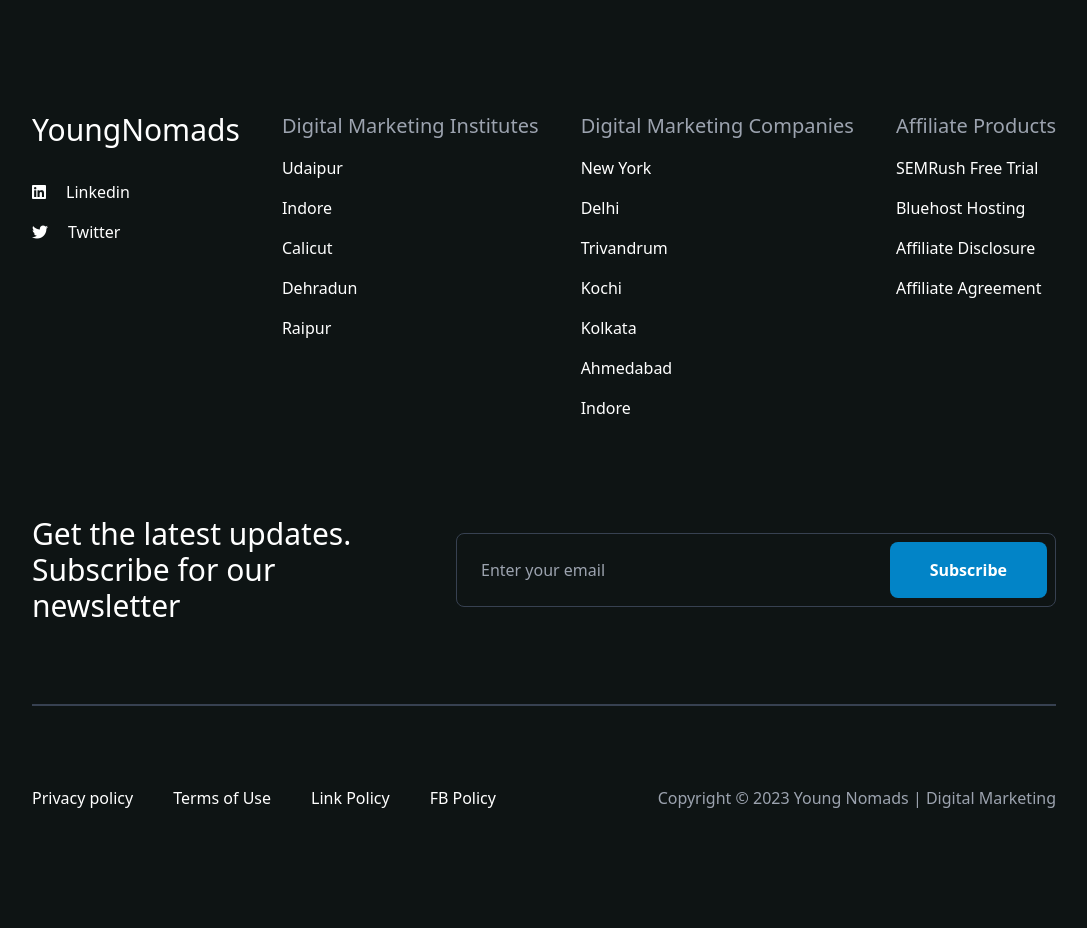
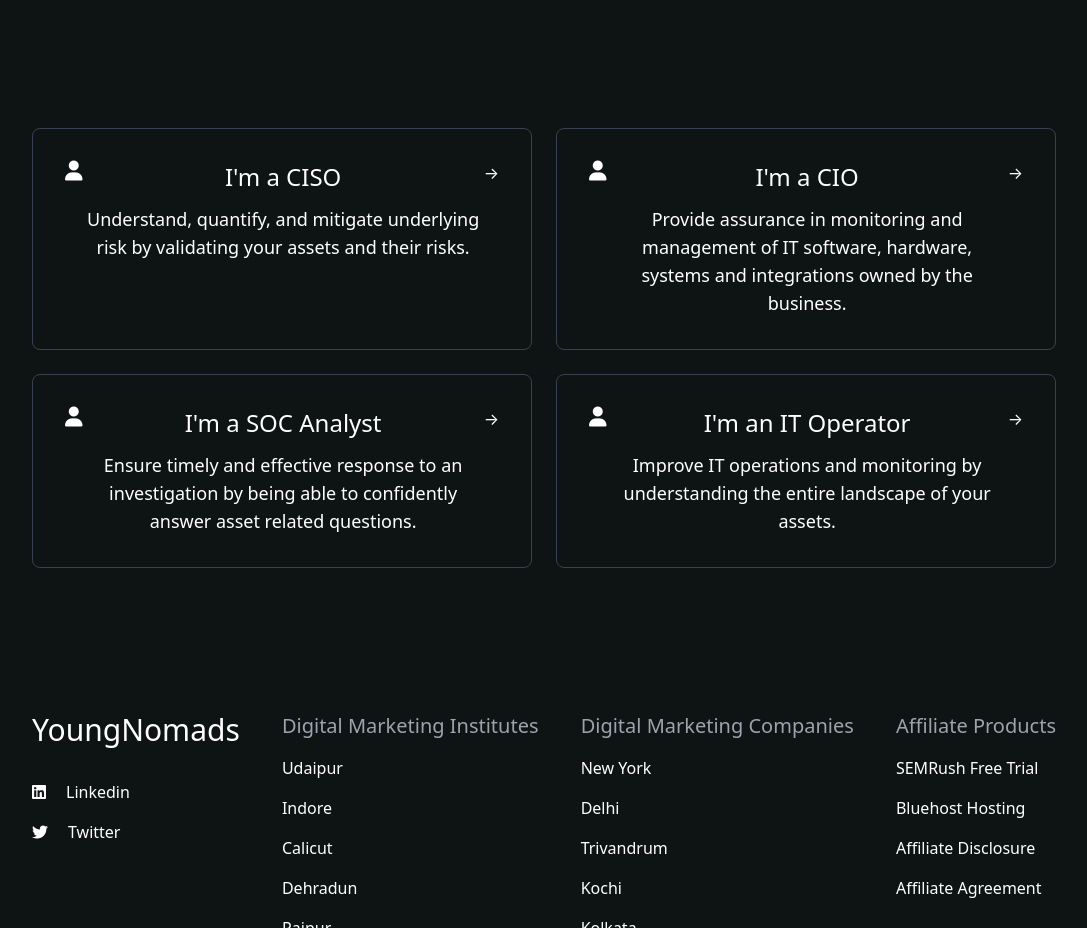
Before and after one commit to KaranChandekar/visibility, a website: page dist/index.html in a window 1280 px wide. Shown: the part 3540-4468 px from the top of the page, without its empty margins (96-1183 px from the left). Before the commit the page ends 4430 px from the top, so only its background shows below. Drawn offline with nearby package versions, Linux system fonts and the light colour scheme.

Commit message:
created and styled CIO section

```diff
--- a/dist/index.html
+++ b/dist/index.html
@@ -15,7 +15,7 @@
   <link href="https://unpkg.com/aos@2.3.1/dist/aos.css" rel="stylesheet" />
 </head>
 
-<body class="bg-bg-home bg-no-repeat bg-contain">
+<body class="bg-bg-img bg-no-repeat bg-contain">
   <!--top banner-->
   <div class="bg-gradient-to-r from-sky-600 to-cyan-400 py-2 text-center">
     <p>What's new to Young Nomads - open and closed card sorting</p>
@@ -200,6 +200,65 @@
     </div>
   </div>
 
+  <!-- CIO section -->
+  <div class="px-10 md:px-14 lg:px-24 xl:px-32">
+    <div class="md:grid grid-cols-2 gap-6 text-center md:my-20">
+      <div class="border border-gray-700 rounded-lg p-8 mb-8 md:mb-0 md:flex">
+        <i class="fa-solid fa-user text-xl mb-4"></i>
+        <div class="">
+          <h3 class="text-2xl mb-3">I'm a CISO</h3>
+          <p class="lg:text-lg">Understand, quantify, and mitigate underlying risk by validating your assets and their
+            risks.</p>
+        </div>
+        <div class="go-corner" href="#">
+          <div class="go-arrow cursor-pointer hover:text-sky-600">
+            →
+          </div>
+        </div>
+      </div>
+      <div class="border border-gray-700 rounded-lg p-8 mb-8 md:mb-0 md:flex">
+        <i class="fa-solid fa-user text-xl mb-4"></i>
+        <div class="descreption">
+          <h3 class="text-2xl mb-3">I'm a CIO</h3>
+          <p class="lg:text-lg">Provide assurance in monitoring and management of IT software, hardware, systems and
+            integrations owned by
+            the business.</p>
+        </div>
+        <div class="go-corner" href="#">
+          <div class="go-arrow cursor-pointer hover:text-sky-600">
+            →
+          </div>
+        </div>
+      </div>
+      <div class="border border-gray-700 rounded-lg p-8 mb-8 md:mb-0 md:flex">
+        <i class="fa-solid fa-user text-xl mb-4"></i>
+        <div class="descreption">
+          <h3 class="text-2xl mb-3">I'm a SOC Analyst</h3>
+          <p class="lg:text-lg">Ensure timely and effective response to an investigation by being able to confidently
+            answer asset related
+            questions.</p>
+        </div>
+        <div class="go-corner" href="#">
+          <div class="go-arrow cursor-pointer hover:text-sky-600">
+            →
+          </div>
+        </div>
+      </div>
+      <div class="border border-gray-700 rounded-lg p-8 mb-8 md:mb-0 md:flex">
+        <i class="fa-solid fa-user text-xl mb-4"></i>
+        <div class="descreption">
+          <h3 class="text-2xl mb-3">I'm an IT Operator</h3>
+          <p class="lg:text-lg">Improve IT operations and monitoring by understanding the entire landscape of your
+            assets.</p>
+        </div>
+        <div class="go-corner" href="#">
+          <div class="go-arrow cursor-pointer hover:text-sky-600">
+            →
+          </div>
+        </div>
+      </div>
+    </div>
+  </div>
 
   <!-- footer -->
   <footer class="px-4 md:px-14 lg:px-24 xl:px-32 py-16 md:flex flex-row justify-between">
```
Also changed, not shown: dist/output.css.
